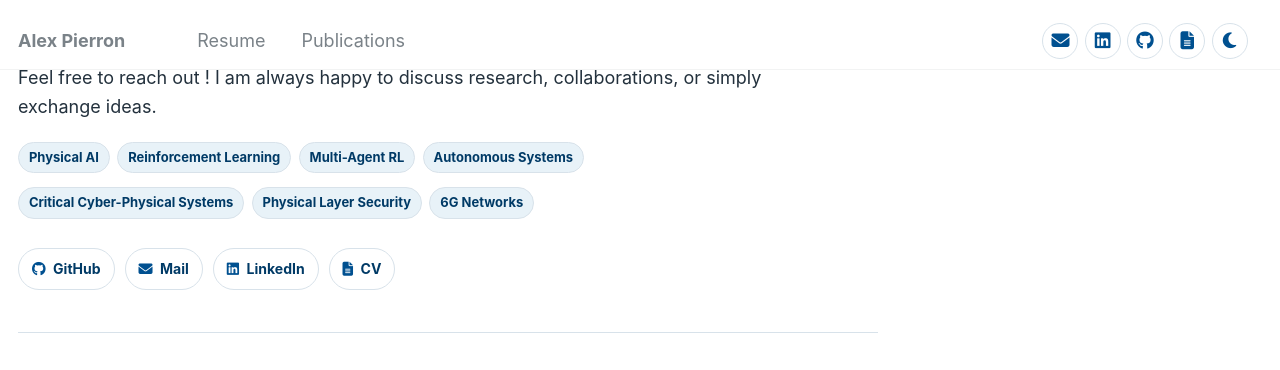
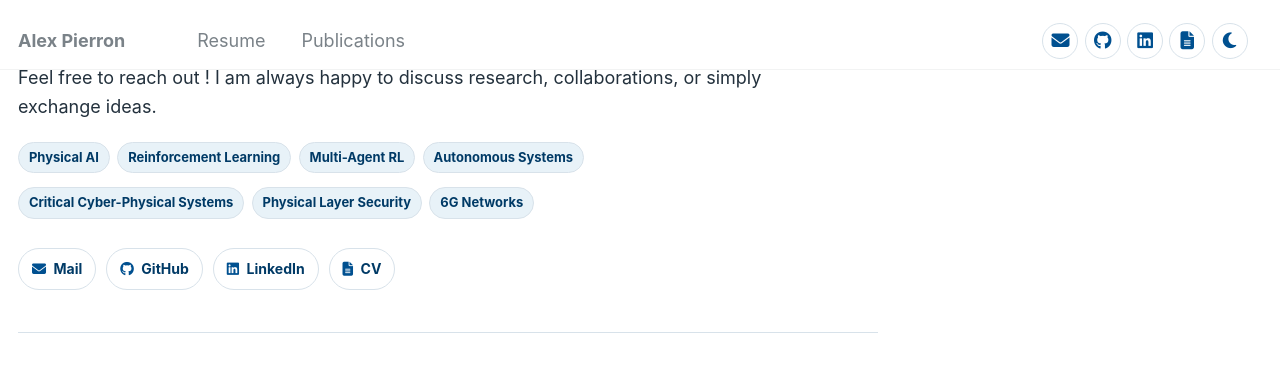
Before and after one commit to alex-pierron/alex-pierron.github.io, a Jekyll site: the page built from _pages/about.md, in a window 1280 px wide and 900 px high, scrolled down 691 px. Shown: the top 370 px of the window. Built offline with Jekyll 4.4.1, drawn with Linux system fonts in a browser that asks for light colours.

Commit message:
🐞 fix: obfuscate links and reorder social icons

```diff
--- a/_includes/masthead.html
+++ b/_includes/masthead.html
@@ -20,17 +20,17 @@
       </nav>
     </div>
     <nav class="masthead__social-links" aria-label="Profile links">
-      <a class="masthead__social-link mail-link" href="#" data-mail-user="alex.pierron" data-mail-domain="ip-paris.fr" aria-label="Contact by email" title="{{ site.author.email }}">
+      <a class="masthead__social-link" href="mailto:alex.pierron(at)ip-paris(dot)fr" aria-label="Contact by email" title="{{ site.author.email }}">
         <i class="fas fa-envelope" aria-hidden="true"></i>
         <span class="screen-reader-text">Mail</span>
+      </a>
+      <a class="masthead__social-link" href="https://github.com/{{ site.author.github }}" target="_blank" rel="noopener" title="GitHub">
+        <i class="fab fa-github" aria-hidden="true"></i>
+        <span class="screen-reader-text">GitHub</span>
       </a>
       <a class="masthead__social-link" href="https://www.linkedin.com/in/{{ site.author.linkedin }}" target="_blank" rel="noopener" title="LinkedIn">
         <i class="fab fa-linkedin" aria-hidden="true"></i>
         <span class="screen-reader-text">LinkedIn</span>
-      </a>
-      <a class="masthead__social-link" href="https://github.com/{{ site.author.github }}" target="_blank" rel="noopener" title="GitHub">
-        <i class="fab fa-github" aria-hidden="true"></i>
-        <span class="screen-reader-text">GitHub</span>
       </a>
       <a class="masthead__social-link" href="{{ '/files/CV_PIERRON.pdf' | relative_url }}" target="_blank" rel="noopener" title="CV">
         <i class="fas fa-file-alt" aria-hidden="true"></i>
--- a/_layouts/home.html
+++ b/_layouts/home.html
@@ -33,13 +33,13 @@ layout: default
       </ul>
 
       <nav class="home-contact-links" aria-label="Contact links">
+        <a href="mailto:alex.pierron(at)ip-paris(dot)fr" aria-label="Contact by email" title="{{ site.author.email }}">
+          <i class="fas fa-envelope" aria-hidden="true"></i>
+          <span>Mail</span>
+        </a>
         <a href="https://github.com/{{ site.author.github }}" target="_blank" rel="noopener">
           <i class="fab fa-github" aria-hidden="true"></i>
           <span>GitHub</span>
-        </a>
-        <a class="mail-link" href="#" data-mail-user="alex.pierron" data-mail-domain="ip-paris.fr" aria-label="Contact by email" title="{{ site.author.email }}">
-          <i class="fas fa-envelope" aria-hidden="true"></i>
-          <span>Mail</span>
         </a>
         <a href="https://www.linkedin.com/in/{{ site.author.linkedin }}" target="_blank" rel="noopener">
           <i class="fab fa-linkedin" aria-hidden="true"></i>
```
Also changed, not shown: assets/js/_main.js (+0 -11 lines), assets/js/main.min.js.
